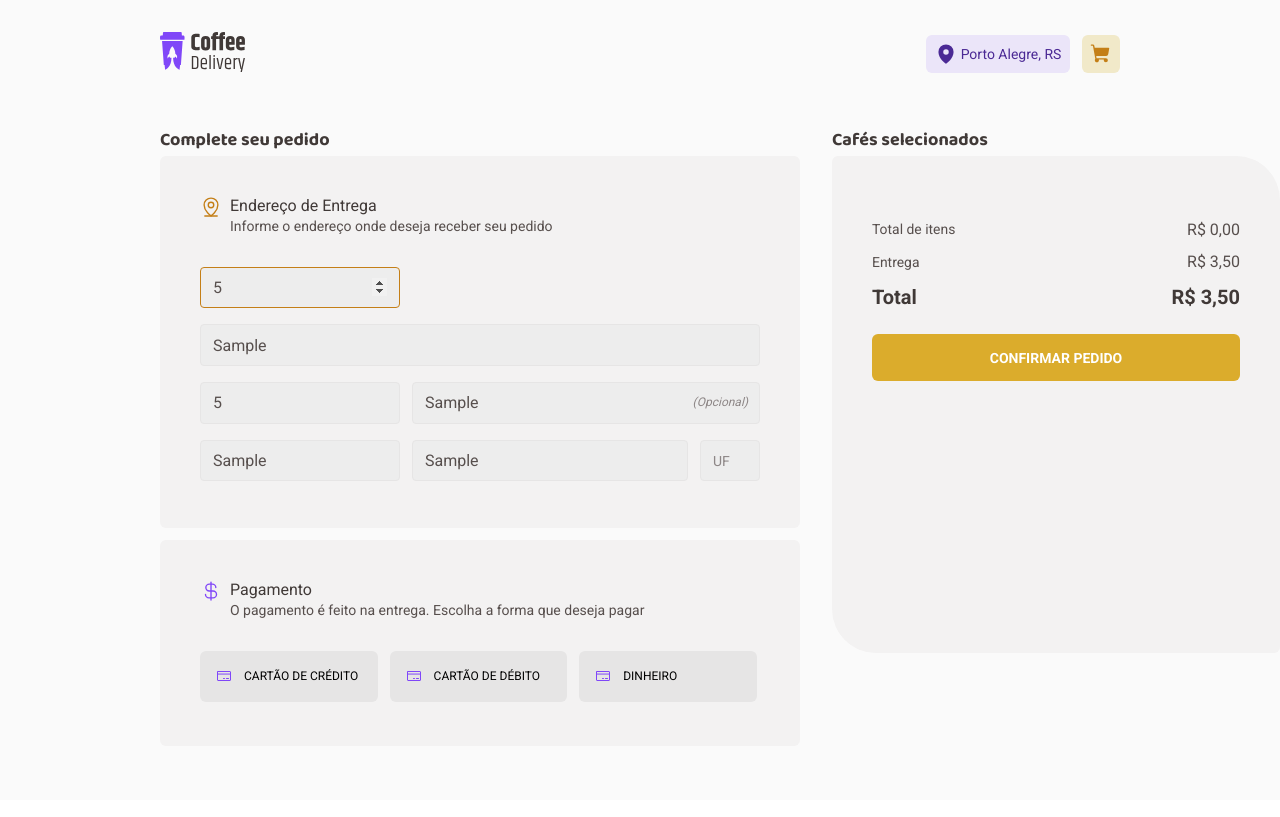
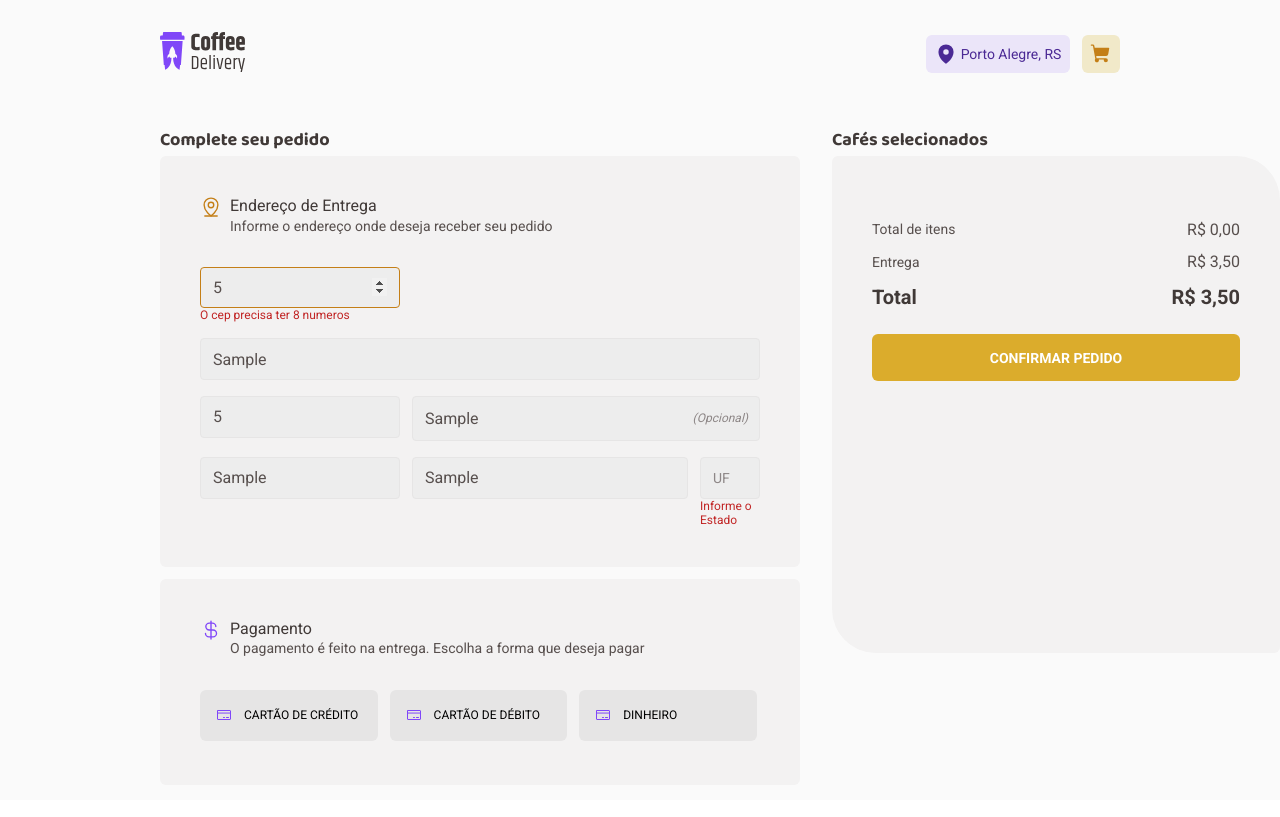
Before and after one commit to ArliMachado/coffee-delivery, a React (Vite) app: page /checkout in a window 1280 px wide. Both pictures are taken after typing "5", "Sample", "5", "Sample", "Sample", "Sample" into the empty fields and a click on the button "CONFIRMAR PEDIDO". Built offline with nearby package versions, Linux system fonts and the light colour scheme.

Commit message:
Definindo componente de input com validaçoes

```diff
--- a/package.json
+++ b/package.json
@@ -9,6 +9,7 @@
     "preview": "vite preview"
   },
   "dependencies": {
+    "@hookform/error-message": "^2.0.0",
     "@hookform/resolvers": "^2.9.7",
     "immer": "^9.0.15",
     "phosphor-react": "^1.4.1",
--- /dev/null
+++ b/src/pages/Checkout/components/FormInput/index.tsx
@@ -0,0 +1,27 @@
+import { ErrorMessage } from '@hookform/error-message'
+import { InputHTMLAttributes } from 'react'
+import { FieldErrors, useFormContext } from 'react-hook-form'
+import { ICoffeProps } from '../../../../reducers/checkout/reducers'
+import * as S from './styles'
+
+interface IFormInputProps extends InputHTMLAttributes<HTMLInputElement> {
+  inputName: string
+  errors: FieldErrors<ICoffeProps>
+  containerStyle?: object
+}
+
+export function FormInput({
+  inputName,
+  errors,
+  containerStyle,
+  ...rest
+}: IFormInputProps) {
+  const { register } = useFormContext()
+
+  return (
+    <S.Container style={containerStyle}>
+      <S.BaseInput {...rest} {...register(inputName)} />
+      <ErrorMessage errors={errors} name={inputName} as="span" />
+    </S.Container>
+  )
+}
--- /dev/null
+++ b/src/pages/Checkout/components/FormInput/styles.ts
@@ -0,0 +1,38 @@
+import styled, { css } from 'styled-components'
+
+export const Container = styled.div`
+  display: flex;
+  flex-direction: column;
+
+  span {
+    font-size: 0.75rem;
+    color: ${({ theme }) => theme.red};
+  }
+`
+
+export const BaseInput = styled.input`
+  height: 2.6rem;
+  padding: 0.75rem;
+  border-radius: 0.25rem;
+  border: 1px solid ${({ theme }) => theme['base-button']};
+  outline: none;
+
+  display: flex;
+  align-items: center;
+  transition: 0.2s border;
+
+  ${({ theme }) => css`
+    background: ${theme['base-input']};
+    color: ${theme['base-text']};
+  `}
+
+  &::placeholder {
+    font-size: 0.875rem;
+    color: ${({ theme }) => theme['base-label']};
+    line-height: 1.13rem;
+  }
+
+  &:focus {
+    border: 1px solid ${({ theme }) => theme['yellow-dark']};
+  }
+`
--- a/src/pages/Checkout/components/NewFormAddress/index.tsx
+++ b/src/pages/Checkout/components/NewFormAddress/index.tsx
@@ -1,35 +1,69 @@
+import { FieldErrorsImpl } from 'react-hook-form'
 import * as S from './styles'
-import { useFormContext } from 'react-hook-form'
 
-export function NewFormAddress() {
-  const { register } = useFormContext()
+interface INewFormAddress {
+  errors: FieldErrorsImpl
+}
+
+export function NewFormAddress({ errors }: INewFormAddress) {
   return (
     <S.NewFormAddressContainer>
-      <S.CepInput type="number" placeholder="CEP" {...register('cep')} />
-      <S.StreetInput type="text" placeholder="Rua" {...register('street')} />
+      <S.CepInput
+        inputName="cep"
+        errors={errors}
+        type="number"
+        placeholder="CEP"
+      />
+
+      <S.StreetInput
+        inputName="street"
+        errors={errors}
+        type="text"
+        placeholder="Rua"
+      />
+
       <S.NumberInfo>
         <S.NumberInput
+          inputName="number"
+          errors={errors}
           type="number"
           placeholder="Número"
-          {...register('number')}
         />
+
         <S.ComplementInfo>
           <p>(Opcional)</p>
           <S.ComplementInput
+            inputName="complement"
+            errors={errors}
             type="text"
             placeholder="Complemento"
-            {...register('complement')}
+            containerStyle={{ width: '100%' }}
           />
         </S.ComplementInfo>
       </S.NumberInfo>
       <S.CityInfo>
         <S.DistrictInput
+          inputName="district"
+          errors={errors}
           type="text"
           placeholder="Bairro"
-          {...register('district')}
         />
-        <S.CitytInput type="text" placeholder="Cidade" {...register('city')} />
-        <S.StateInput type="text" placeholder="UF" {...register('state')} />
+
+        <S.CitytInput
+          inputName="city"
+          errors={errors}
+          type="text"
+          placeholder="Cidade"
+          containerStyle={{ width: '100%' }}
+        />
+
+        <S.StateInput
+          inputName="state"
+          errors={errors}
+          type="text"
+          placeholder="UF"
+          maxLength={2}
+        />
       </S.CityInfo>
     </S.NewFormAddressContainer>
   )
--- a/src/pages/Checkout/components/NewFormAddress/styles.ts
+++ b/src/pages/Checkout/components/NewFormAddress/styles.ts
@@ -1,4 +1,6 @@
 import styled, { css } from 'styled-components'
+import { FormInput } from '../FormInput'
+import { BaseInput } from '../FormInput/styles'
 
 export const NewFormAddressContainer = styled.div`
   display: flex;
@@ -6,56 +8,29 @@ export const NewFormAddressContainer = styled.div`
   gap: 1rem;
 `
 
-const BaseInput = styled.input`
-  height: 2.6rem;
-  padding: 0.75rem;
-  border-radius: 0.25rem;
-  border: 1px solid ${({ theme }) => theme['base-button']};
-  outline: none;
-
-  display: flex;
-  align-items: center;
-  transition: 0.2s border;
-
-  ${({ theme }) => css`
-    background: ${theme['base-input']};
-    color: ${theme['base-text']};
-  `}
-
-  &::placeholder {
-    font-size: 0.875rem;
-    color: ${({ theme }) => theme['base-label']};
-    line-height: 1.13rem;
-  }
-
-  &:focus {
-    border: 1px solid ${({ theme }) => theme['yellow-dark']};
-  }
-`
-export const CepInput = styled(BaseInput)`
+export const CepInput = styled(FormInput)`
   width: 12.5rem;
 `
-export const StreetInput = styled(BaseInput)`
+export const StreetInput = styled(FormInput)`
   width: 100%;
 `
 export const NumberInfo = styled.div`
   display: flex;
   gap: 0.75rem;
 `
-export const NumberInput = styled(BaseInput)`
+export const NumberInput = styled(FormInput)`
   width: 12.5rem;
 `
-export const ComplementInfo = styled.span`
+export const ComplementInfo = styled.div`
   display: flex;
   align-items: center;
   justify-content: center;
-  flex: 1;
+  width: 100%;
   position: relative;
 
   p {
     position: absolute;
     right: 0.75rem;
-    /* z-index: 1; */
 
     font-size: 0.75rem;
     font-style: italic;
@@ -64,7 +39,7 @@ export const ComplementInfo = styled.span`
   }
 `
 
-export const ComplementInput = styled(BaseInput)`
+export const ComplementInput = styled(FormInput)`
   flex: 1;
   padding-right: 80px;
 `
@@ -74,13 +49,13 @@ export const CityInfo = styled.div`
   gap: 0.75rem;
 `
 
-export const DistrictInput = styled(BaseInput)`
+export const DistrictInput = styled(FormInput)`
   width: 12.5rem;
 `
-export const CitytInput = styled(BaseInput)`
-  /* width: 17.25rem; */
-  flex: 1;
+export const CitytInput = styled(FormInput)`
+  width: 100%;
+  /* width: auto; */
 `
-export const StateInput = styled(BaseInput)`
+export const StateInput = styled(FormInput)`
   width: 3.75rem;
 `
--- a/src/pages/Checkout/index.tsx
+++ b/src/pages/Checkout/index.tsx
@@ -1,24 +1,18 @@
+import { zodResolver } from '@hookform/resolvers/zod'
+import { CreditCard, CurrencyDollar, MapPinLine } from 'phosphor-react'
 import { useContext, useEffect, useMemo, useState } from 'react'
-import {
-  Bank,
-  CreditCard,
-  CurrencyDollar,
-  MapPinLine,
-  Money,
-} from 'phosphor-react'
+import { FormProvider, useForm } from 'react-hook-form'
+import { useNavigate } from 'react-router-dom'
 import * as zod from 'zod'
-import { FormProvider, useForm } from 'react-hook-form'
-import { zodResolver } from '@hookform/resolvers/zod'
-import { useNavigate } from 'react-router-dom'
 
 import * as S from './styles'
 
-import { NewFormAddress } from './components/NewFormAddress'
 import { CheckoutContext } from '../../contexts/CheckoutContext'
-import { CoffeeItemSummary } from './components/CoffeeItemSummary'
+import paymentsJson from '../../data/payments.json'
 import { ICoffeProps } from '../../reducers/checkout/reducers'
 import { formatValueToCurrency } from '../../utils/formatValue'
-import paymentsJson from '../../data/payments.json'
+import { CoffeeItemSummary } from './components/CoffeeItemSummary'
+import { NewFormAddress } from './components/NewFormAddress'
 
 interface IBalance {
   totalItens: number
@@ -31,7 +25,7 @@ interface IPaymentTypeProps {
 }
 
 const newAddressFormValidationSchema = zod.object({
-  cep: zod.string().length(8, 'O cep precisa ter no mínimo 8 numeros'),
+  cep: zod.string().length(8, 'O cep precisa ter 8 numeros'),
   street: zod.string().min(1, 'Informe o nome da rua'),
   number: zod.string().min(1, 'Informe o numero da casa'),
   complement: zod.string(),
@@ -71,7 +65,7 @@ export function Checkout() {
     resolver: zodResolver(newAddressFormValidationSchema),
   })
 
-  const { handleSubmit, reset, formState } = newAddressForm
+  const { handleSubmit, formState } = newAddressForm
 
   useEffect(() => {
     setPayments(paymentsJson)
@@ -94,6 +88,8 @@ export function Checkout() {
   }
 
   function handleFinishOrder(data: NewAddressFormData) {
+    console.log('aqui')
+
     const order: OrderProps = {
       address: data,
       payment: paymentSelected,
@@ -101,12 +97,13 @@ export function Checkout() {
 
     const orderJson = JSON.stringify(order)
 
+    console.log(orderJson)
+
     localStorage.setItem('@ignite-desafio:coffee-delivery:order', orderJson)
 
     deleteCart()
 
     navigate('/success', { replace: true })
-    // navigate({ })
   }
 
   const { totalItens, totalCheckout } = useMemo(() => {
@@ -153,7 +150,7 @@ export function Checkout() {
             action=""
           >
             <FormProvider {...newAddressForm}>
-              <NewFormAddress />
+              <NewFormAddress errors={formState.errors} />
             </FormProvider>
           </form>
         </S.AddressContainer>
--- a/src/pages/Checkout/styles.ts
+++ b/src/pages/Checkout/styles.ts
@@ -67,7 +67,7 @@ export const Title = styled.span`
 `
 
 export const AddressContainer = styled(BaseContainer)`
-  height: 23.25rem;
+  min-height: 23.25rem;
 `
 
 export const PaymentContainer = styled(BaseContainer)`
--- a/src/styles/themes/default.ts
+++ b/src/styles/themes/default.ts
@@ -2,6 +2,7 @@ export const defaultTheme = {
   white: '#FFFFFF',
   background: '#FAFAFA',
 
+  red: '#c12525',
   yellow: '#DBAC2C',
   'yellow-dark': '#C47F17',
   'yellow-light': '#F1E9C9',
```
Also changed, not shown: 1 other file (tests, documents, lock files or other folders).
